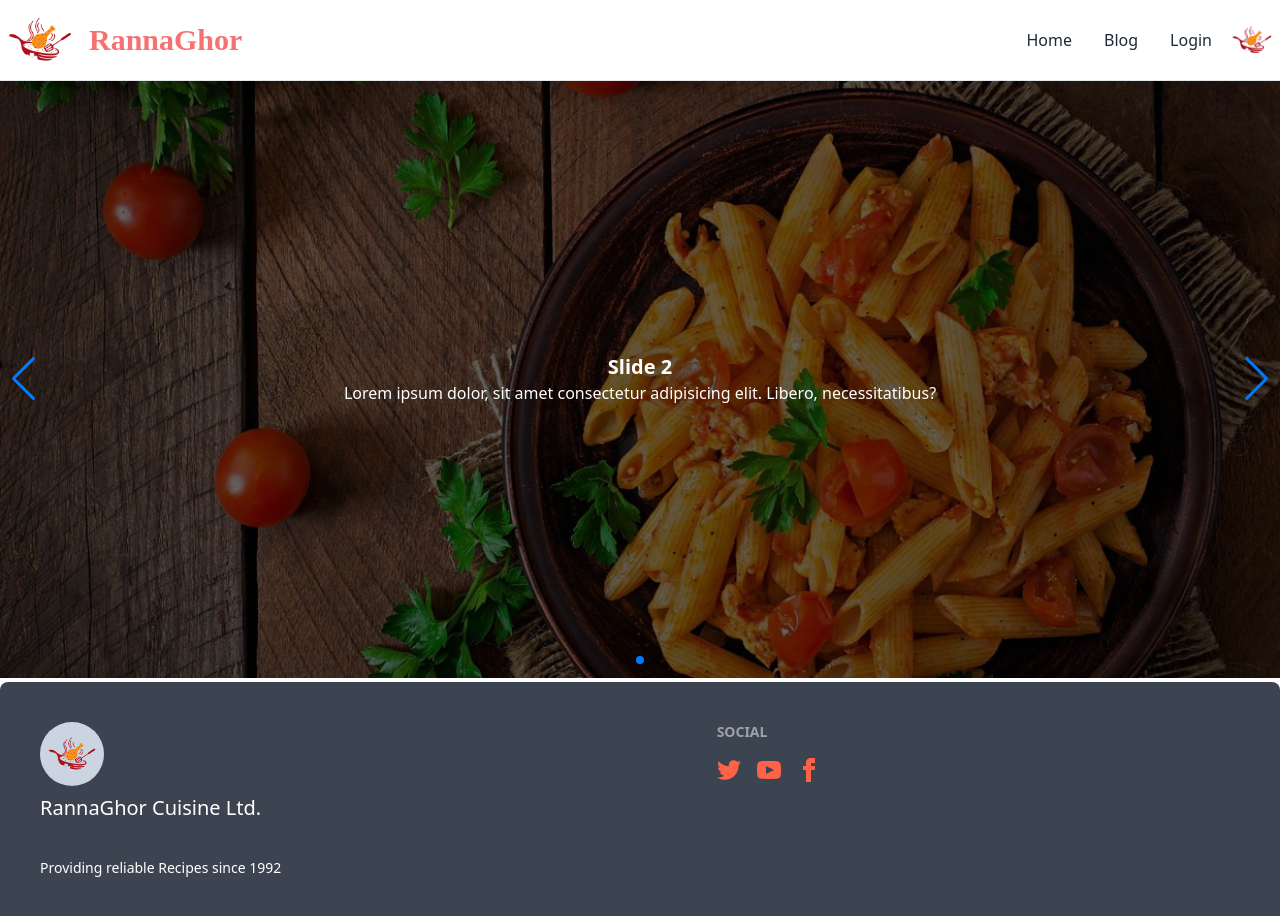
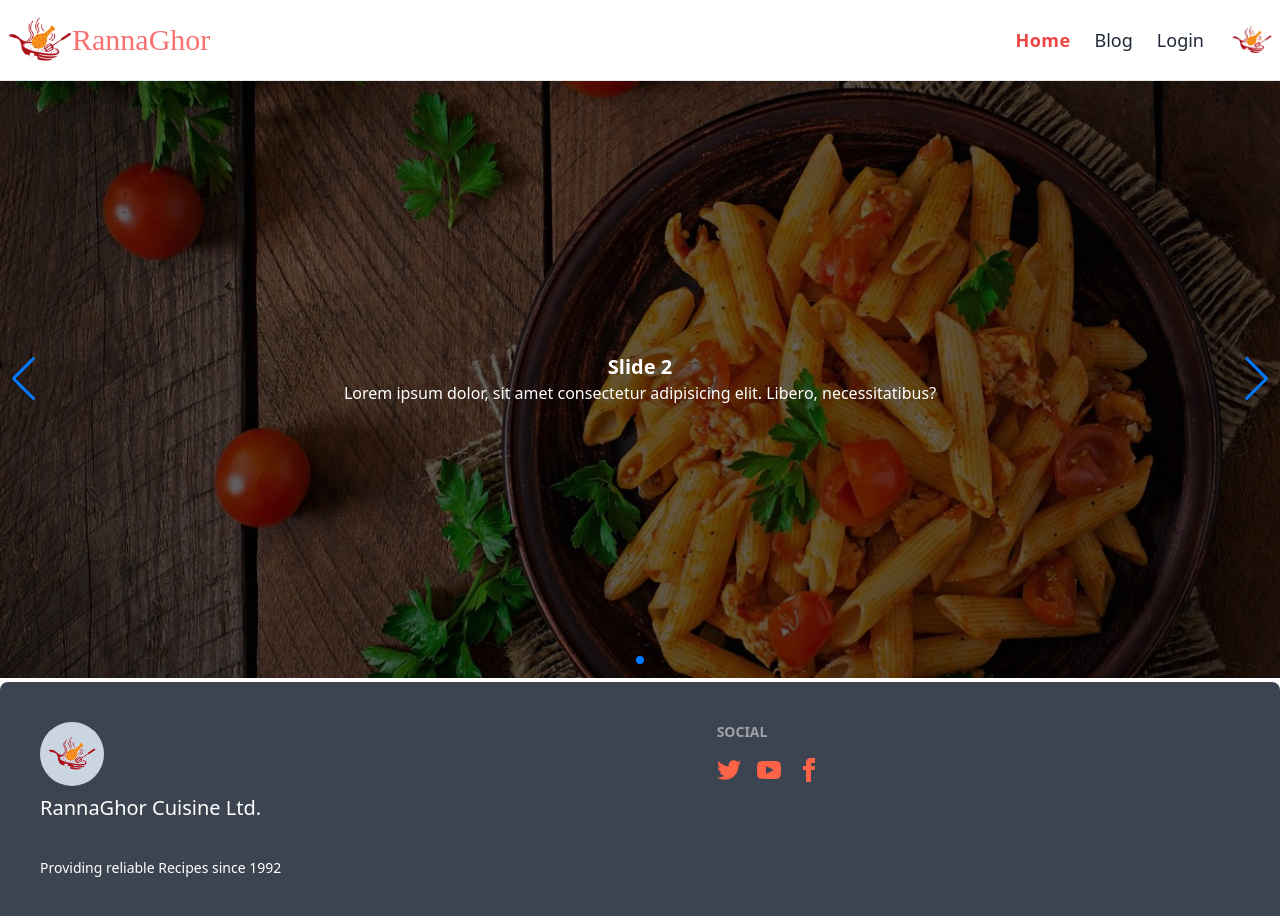
Before and after one commit to alaminrifat/rannaghor-client, a React (Vite) app: page / in a window 1280 px wide. Built offline with nearby package versions, Linux system fonts and the light colour scheme; no server answers.

Commit message:
Active Route in Navbar

```diff
--- a/package.json
+++ b/package.json
@@ -4,7 +4,7 @@
   "version": "0.0.0",
   "type": "module",
   "scripts": {
-    "dev": "vite",
+    "dev": "vite --host",
     "build": "vite build",
     "lint": "eslint src --ext js,jsx --report-unused-disable-directives --max-warnings 0",
     "preview": "vite preview"
--- /dev/null
+++ b/src/Pages/Blog/Blog.jsx
@@ -0,0 +1,11 @@
+import React from 'react';
+
+const Blog = () => {
+    return (
+        <div>
+            Blog
+        </div>
+    );
+};
+
+export default Blog;
--- a/src/Pages/Shared/Header/Navbar/Navbar.jsx
+++ b/src/Pages/Shared/Header/Navbar/Navbar.jsx
@@ -1,24 +1,58 @@
 import React from "react";
 import logo from "./../../../../assets/logo.png";
-import { Link } from "react-router-dom";
+import { Link, NavLink } from "react-router-dom";
 const Navbar = () => {
     return (
-        < >
+        <>
             <div className="navbar bg-base-150">
                 <div className="flex-1">
-                    <div className="w-16 rounded-full">
-                        <img src={logo} />
-                    </div>
-                    <a className="btn btn-ghost normal-case text-3xl font-cursive text-red-400">RannaGhor</a>
+                    <Link to={'/'}>
+                        <div className="w-16 rounded-full">
+                            <img src={logo} />
+                        </div>
+                    </Link>
+                    <Link
+                        to={"/"}
+                        className="normal-case text-3xl font-cursive text-red-400"
+                    >
+                        RannaGhor
+                    </Link>
                 </div>
                 <div className="flex-none">
-                <ul className="menu menu-horizontal px-1">
-                    <li><Link>Home</Link></li>
-                    <li><Link>Blog</Link></li>
-                    {/* conditional Rendaring */}
-                    <li><Link to={'/login'}>Login</Link></li>
-                </ul>
-                    <div className="dropdown dropdown-end">
+                    <ul className="flex gap-6 px-1 text-lg ">
+                        <li>
+                            <NavLink
+                                to="/"
+                                className={({ isActive }) =>
+                                    isActive ? "active" : ""
+                                }
+                            >
+                                Home
+                            </NavLink>
+                        </li>
+                        <li>
+                            <NavLink
+                                to="/blog"
+                                className={({ isActive }) =>
+                                    isActive ? "active" : ""
+                                }
+                            >
+                                Blog
+                            </NavLink>
+                        </li>
+                        {/* conditional Rendaring */}
+                        <li>
+                            <NavLink
+                                to="/login"
+                                className={({ isActive }) =>
+                                    isActive ? "active" : ""
+                                }
+                            >
+                                Login
+                            </NavLink>
+                        </li>
+                    </ul>
+                    <div className="dropdown dropdown-end ms-6">
                         <div className="w-10 rounded-full">
                             <img src={logo} />
                             {/* TODO: add user profile logo  */}
--- a/src/Routes/Routes.jsx
+++ b/src/Routes/Routes.jsx
@@ -4,6 +4,7 @@ import Main from '../Layout/Main/Main';
 import Login from '../Pages/Login/Login';
 import Register from '../Pages/Register/Register';
 import Home from '../Pages/Home/Home/Home';
+import Blog from '../Pages/Blog/Blog';
 
 const router = createBrowserRouter([
     {
@@ -21,6 +22,10 @@ const router = createBrowserRouter([
             {
                 path:'register',
                 element:<Register></Register>
+            },
+            {
+                path:'blog',
+                element:<Blog></Blog>
             }
         ]
     },
--- a/src/index.css
+++ b/src/index.css
@@ -2,3 +2,7 @@
 @tailwind components;
 @tailwind utilities;
 @import url('https://fonts.googleapis.com/css2?family=Poppins&display=swap');
+
+.active {
+    @apply font-semibold tracking-wide text-red-500 transition-colors duration-200;
+}
```
